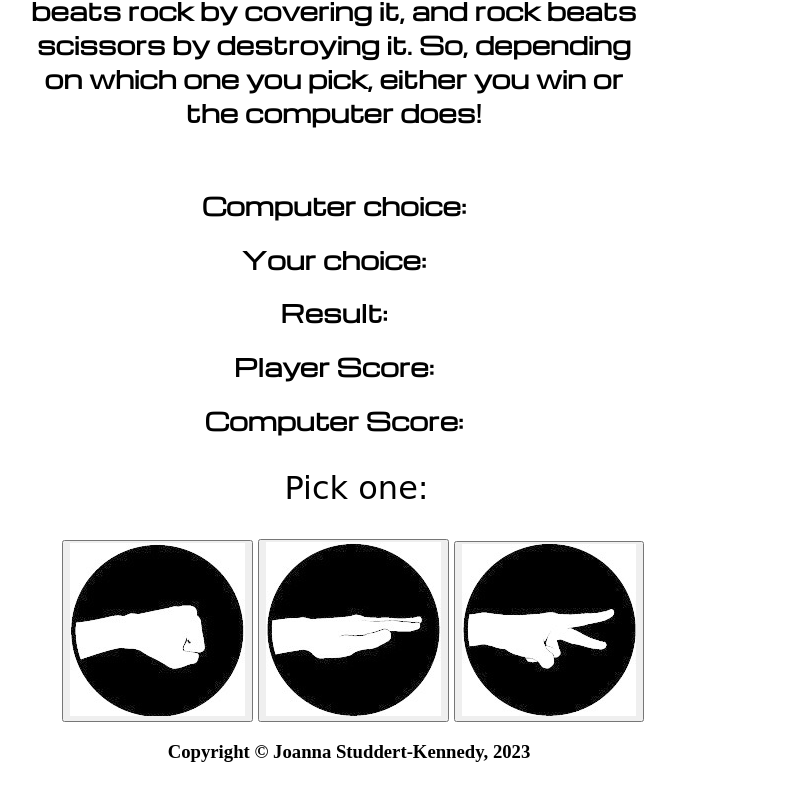
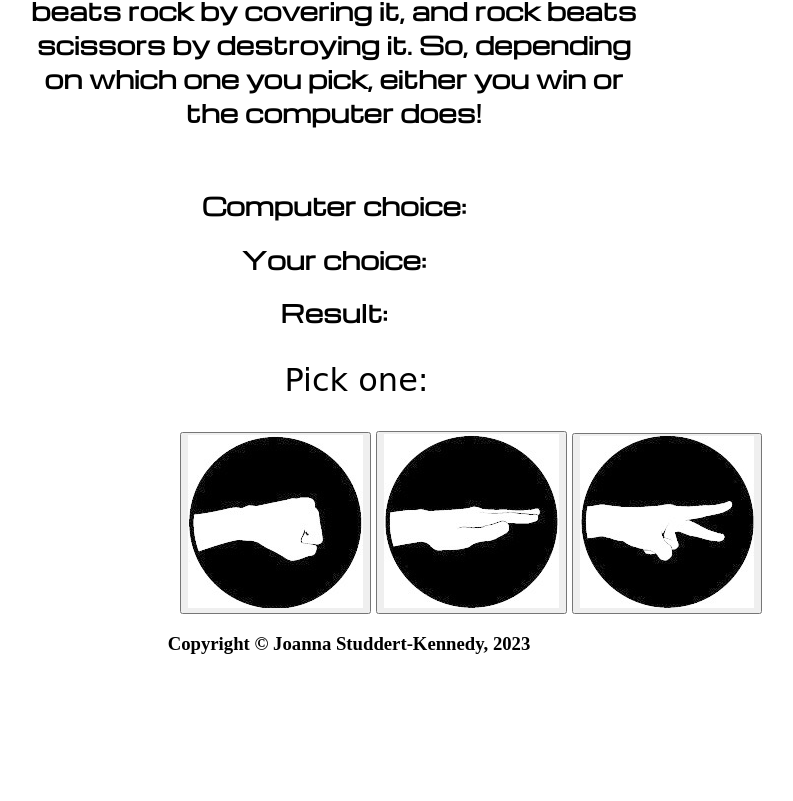
Before and after one commit to Code-Institute-Submissions/Rock-Paper-Scissors-91, a plain HTML site: page index.html in a window 1280 px wide. Shown: the part 726-1527 px from the top of the page, without its empty margins (319-1112 px from the left). Drawn offline with nearby package versions, Linux system fonts and the light colour scheme; a web font is replaced by a local one.

Commit message:
Tidied up html to remove errors

```diff
--- a/assests/css/style.css
+++ b/assests/css/style.css
@@ -49,7 +49,7 @@ p {
 
 #button-area {
     flex-direction: row;
-    padding-left: 35%;
+    margin-left: 48%;
     width: 75%;
 
 }
--- a/assests/script.js
+++ b/assests/script.js
@@ -1,3 +1,5 @@
+// Code from the video tutorial (see README) by Ania Kubów //
+
 /* const choices */
 
 const computerChoiceDisplay = document.getElementById('computer-choice')
--- a/index.html
+++ b/index.html
@@ -28,9 +28,6 @@
     <h2>Computer choice: <span id="computer-choice"></span></h2>
     <h2>Your choice: <span id="user-choice"></span></h2>
     <h2>Result: <span id="result"></span></h2>
-    <h2>Player Score: <span id="result"></span></h2>
-    <h2>Computer Score: <span id="result"></span></h2>
-
 
     <p>Pick one:</p>
 
```
Also changed, not shown: assests/images/readme/amiresponsive.png (added), assests/images/readme/buttons.png (added), assests/images/readme/csstest.png (added), assests/images/readme/desktop.png (added), assests/images/readme/game.png (added), assests/images/readme/header.png (added), assests/images/readme/mobile.png (added), assests/images/readme/rules.png (added), 1 other file.
